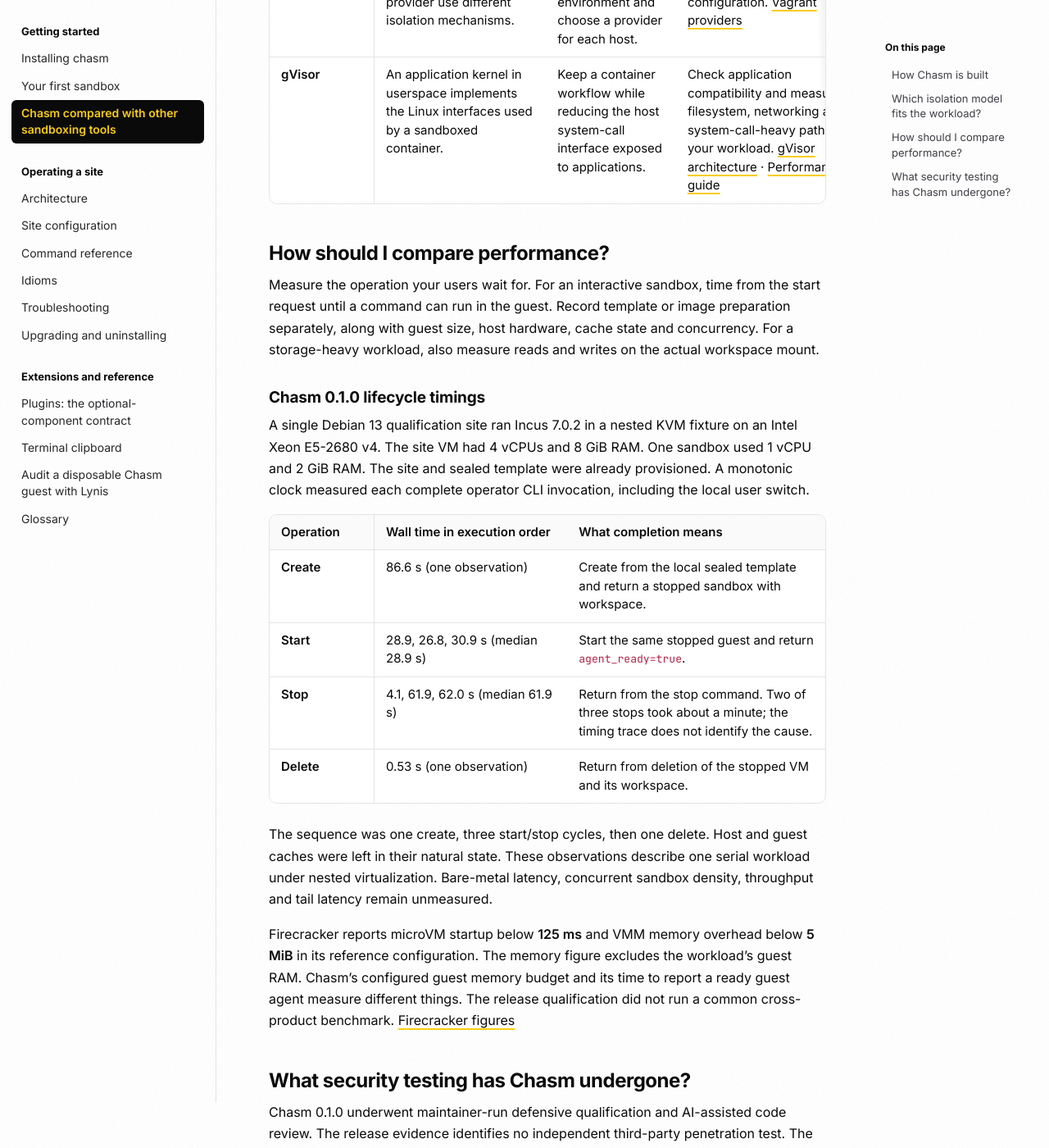
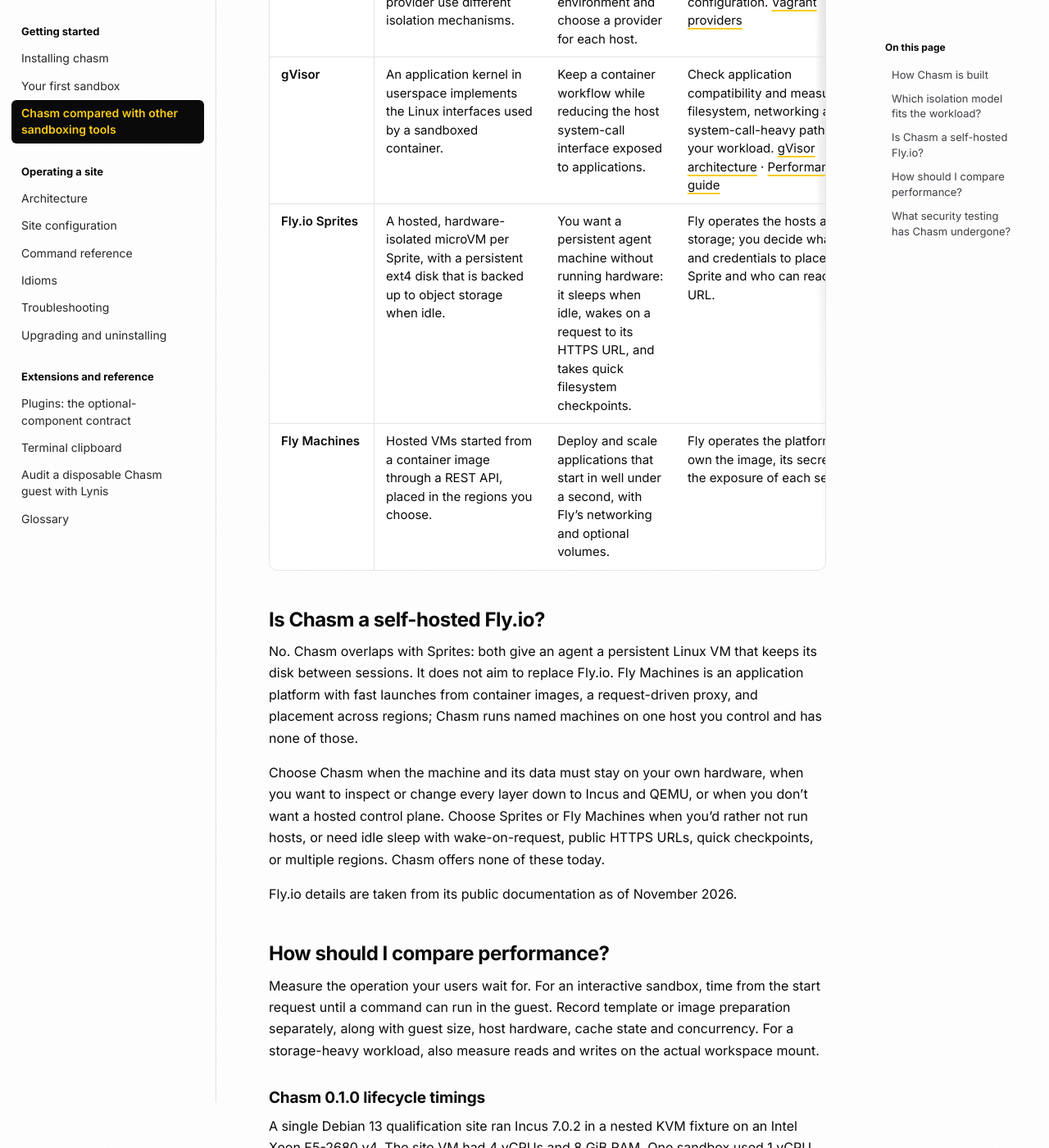
Before and after one commit to rahulrajaram/chasm, a Jekyll site: the page built from docs/comparison.md, in a window 1280 px wide and 1400 px high, scrolled down 2222 px. Shown: the whole window at 82% size. Built offline with Jekyll 4.4.1, drawn with Linux system fonts in a browser that asks for light colours.

Commit message:
docs(comparison): add Fly.io Sprites and Fly Machines; state Chasm is not a Fly.io replacement
Sprites and Fly Machines facts are from Fly's public docs (November 2026).

Co-Authored-By: Claude Opus 5.5 <noreply@anthropic.com>

```diff
--- a/docs/comparison.md
+++ b/docs/comparison.md
@@ -22,6 +22,25 @@ Chasm is not an alternative to KVM or QEMU; it runs on them. KVM is the hypervis
 | Firecracker | A KVM microVM with a guest kernel and a deliberately small virtual device model. | Build a service that launches large numbers of lightweight VMs and supplies its own orchestration. | The service operator supplies guest images, networking, storage and the host controls around the VMM. [Firecracker architecture](https://firecracker-microvm.github.io/) |
 | Vagrant | A provider creates the environment. A VM provider and the Docker provider use different isolation mechanisms. | Describe a reproducible development environment and choose a provider for each host. | Review the provider, synced folders, forwarded ports and provisioners in the project configuration. [Vagrant providers](https://developer.hashicorp.com/vagrant/docs/providers) |
 | gVisor | An application kernel in userspace implements the Linux interfaces used by a sandboxed container. | Keep a container workflow while reducing the host system-call interface exposed to applications. | Check application compatibility and measure filesystem, networking and system-call-heavy paths for your workload. [gVisor architecture](https://gvisor.dev/docs/architecture_guide/intro/) · [Performance guide](https://gvisor.dev/docs/architecture_guide/performance/) |
+| Fly.io Sprites | A hosted, hardware-isolated microVM per Sprite, with a persistent ext4 disk that is backed up to object storage when idle. | You want a persistent agent machine without running hardware: it sleeps when idle, wakes on a request to its HTTPS URL, and takes quick filesystem checkpoints. | Fly operates the hosts and storage; you decide what code and credentials to place in the Sprite and who can reach its URL. |
+| Fly Machines | Hosted VMs started from a container image through a REST API, placed in the regions you choose. | Deploy and scale applications that start in well under a second, with Fly's networking and optional volumes. | Fly operates the platform; you own the image, its secrets, and the exposure of each service. |
+
+## Is Chasm a self-hosted Fly.io?
+
+No. Chasm overlaps with Sprites: both give an agent a persistent Linux VM
+that keeps its disk between sessions. It does not aim to replace Fly.io.
+Fly Machines is an application platform with fast launches from container
+images, a request-driven proxy, and placement across regions; Chasm runs
+named machines on one host you control and has none of those.
+
+Choose Chasm when the machine and its data must stay on your own hardware,
+when you want to inspect or change every layer down to Incus and QEMU, or
+when you don't want a hosted control plane. Choose Sprites or Fly Machines
+when you'd rather not run hosts, or need idle sleep with wake-on-request,
+public HTTPS URLs, quick checkpoints, or multiple regions. Chasm offers none
+of these today.
+
+Fly.io details are taken from its public documentation as of November 2026.
 
 ## How should I compare performance?
 
```
